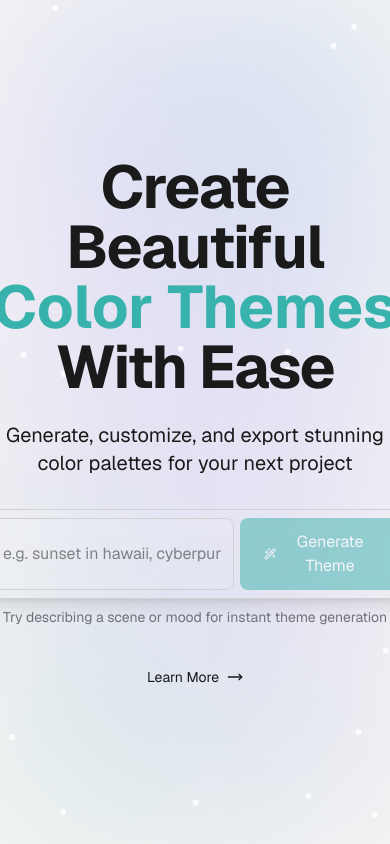
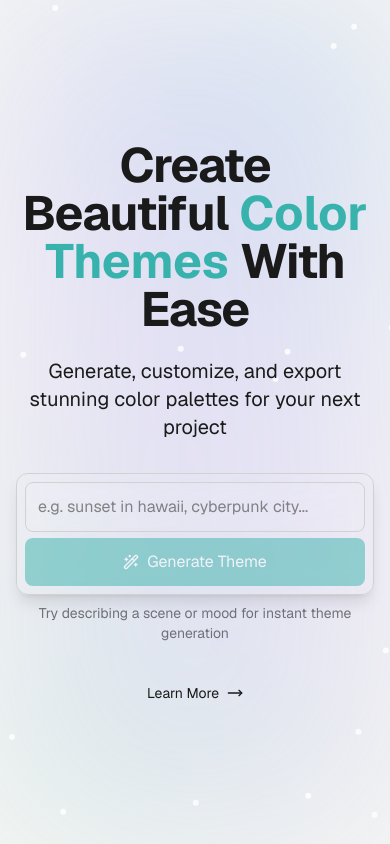
Before and after one commit to dmostoller/windpalette, a Next.js app: page / in a window 390 px wide. Shown: the top 844 px of the page. Built offline with nearby package versions, Linux system fonts and the light colour scheme.

Commit message:
mobile button layout fix

```diff
--- a/src/components/GenerateAiPalette.tsx
+++ b/src/components/GenerateAiPalette.tsx
@@ -68,7 +68,7 @@ export default function GenerateAiPalette({ initialPrompt = "" }: GenerateAiPale
         <VisuallyHidden>
           <label htmlFor="aiPrompt">AI Theme Generation</label>
         </VisuallyHidden>
-        <div className="flex gap-2">
+        <div className="flex gap-2 flex-col lg:flex-row">
           <input
             id="aiPrompt"
             type="text"
--- a/src/components/LandingPage.tsx
+++ b/src/components/LandingPage.tsx
@@ -40,7 +40,7 @@ export default function LandingPage() {
 
         <div className="relative z-10 text-center max-w-4xl mx-auto px-4">
           <motion.h1
-            className="text-6xl md:text-7xl font-bold mb-6 tracking-tight"
+            className="text-5xl md:text-7xl font-bold mb-6 tracking-tight"
             initial={{ opacity: 0, y: 20 }}
             animate={{ opacity: 1, y: 0 }}
             transition={{ duration: 0.8 }}
@@ -60,7 +60,8 @@ export default function LandingPage() {
           </motion.p>
           <div className="max-w-2xl mx-auto mb-10">
             <div
-              className="flex gap-1.5 p-2 rounded-xl
+              className="flex flex-col sm:flex-row
+              gap-1.5 p-2 rounded-xl
               bg-[var(--card-background)]/80
               backdrop-blur-md
               border border-[var(--card-border)]
@@ -191,7 +192,7 @@ export default function LandingPage() {
           >
             <Link
               href="/app"
-              className="group relative inline-flex items-center px-8 py-4 text-white font-semibold text-xl rounded-xl transition-all duration-300 transform hover:scale-[1.02] active:scale-[0.98]"
+              className="w-full sm:w-auto group relative inline-flex items-center justify-center px-8 py-4 text-white font-semibold text-xl rounded-xl transition-all duration-300 transform hover:scale-[1.02] active:scale-[0.98]"
               style={{
                 background: `linear-gradient(225deg, var(--primary) 0%, var(--accent) 100%)`,
                 boxShadow: `0 4px 0 0 rgba(0,0,0,0.2), 0 8px 16px -8px rgba(0,0,0,0.3)`,
@@ -312,14 +313,14 @@ export default function LandingPage() {
             ))}
           </div>
           <motion.div
-            className="mt-12 flex items-center justify-center gap-4"
+            className="mt-12 flex flex-col sm:flex-row items-center justify-center gap-4"
             initial={{ opacity: 0, y: 20 }}
             animate={{ opacity: 1, y: 0 }}
             transition={{ duration: 0.5 }}
           >
             <Link
               href="/app"
-              className="group relative inline-flex items-center px-8 py-4 text-white font-semibold text-xl rounded-xl transition-all duration-300 transform hover:scale-[1.02] active:scale-[0.98]"
+              className="w-full sm:w-auto group relative inline-flex items-center justify-center px-8 py-4 text-white font-semibold text-xl rounded-xl transition-all duration-300 transform hover:scale-[1.02] active:scale-[0.98]"
               style={{
                 background: `linear-gradient(225deg, var(--primary) 0%, var(--accent) 100%)`,
                 boxShadow: `0 4px 0 0 rgba(0,0,0,0.2), 0 8px 16px -8px rgba(0,0,0,0.3)`,
@@ -335,7 +336,7 @@ export default function LandingPage() {
             </Link>
             <Link
               href="/docs"
-              className="group px-8 py-4 border-2 border-[var(--primary)] text-[var(--primary)] rounded-xl hover:bg-[var(--primary)] hover:text-white transition-all duration-300 font-semibold text-xl"
+              className="w-full sm:w-auto text-center group px-8 py-4 border-2 border-[var(--primary)] text-[var(--primary)] rounded-xl hover:bg-[var(--primary)] hover:text-white transition-all duration-300 font-semibold text-xl"
             >
               View Documentation
             </Link>
```
